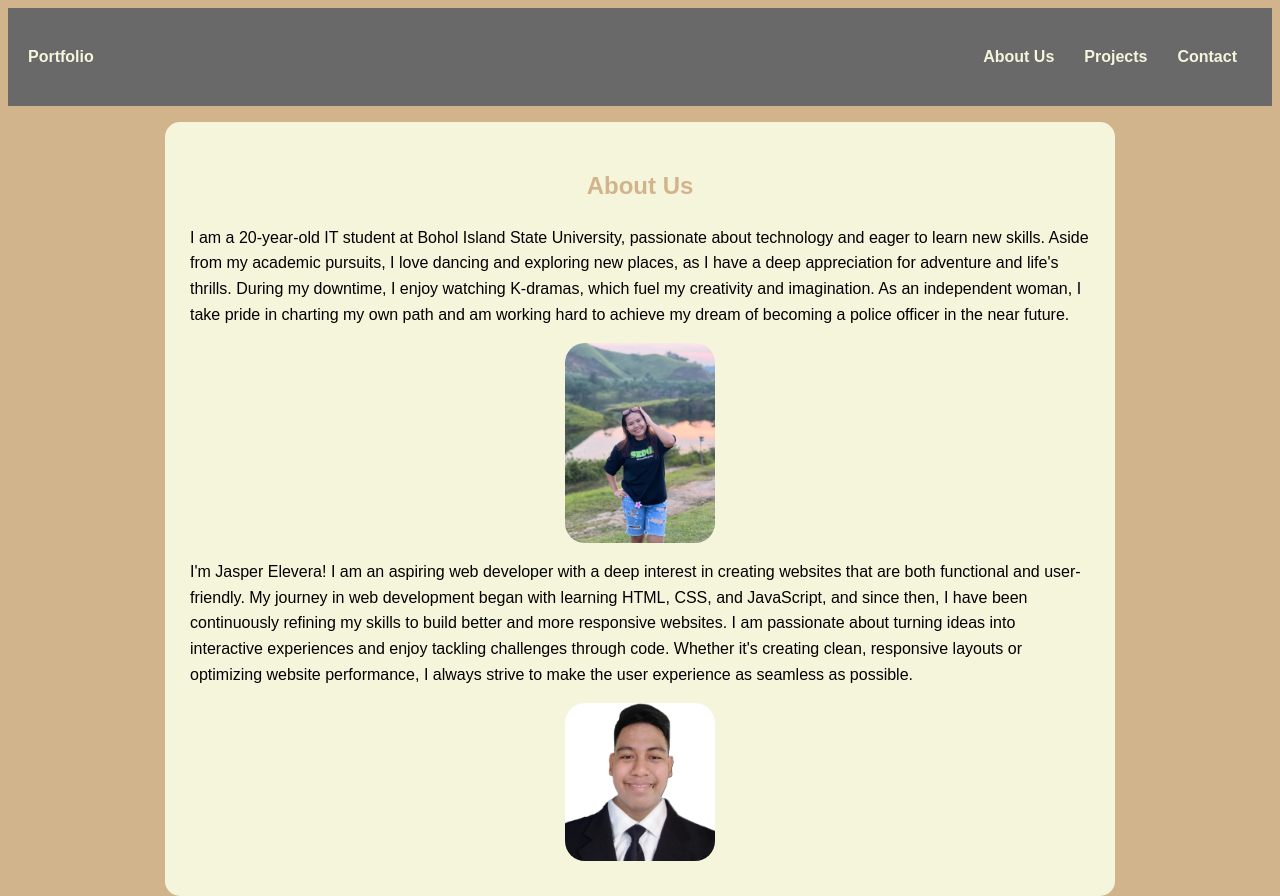
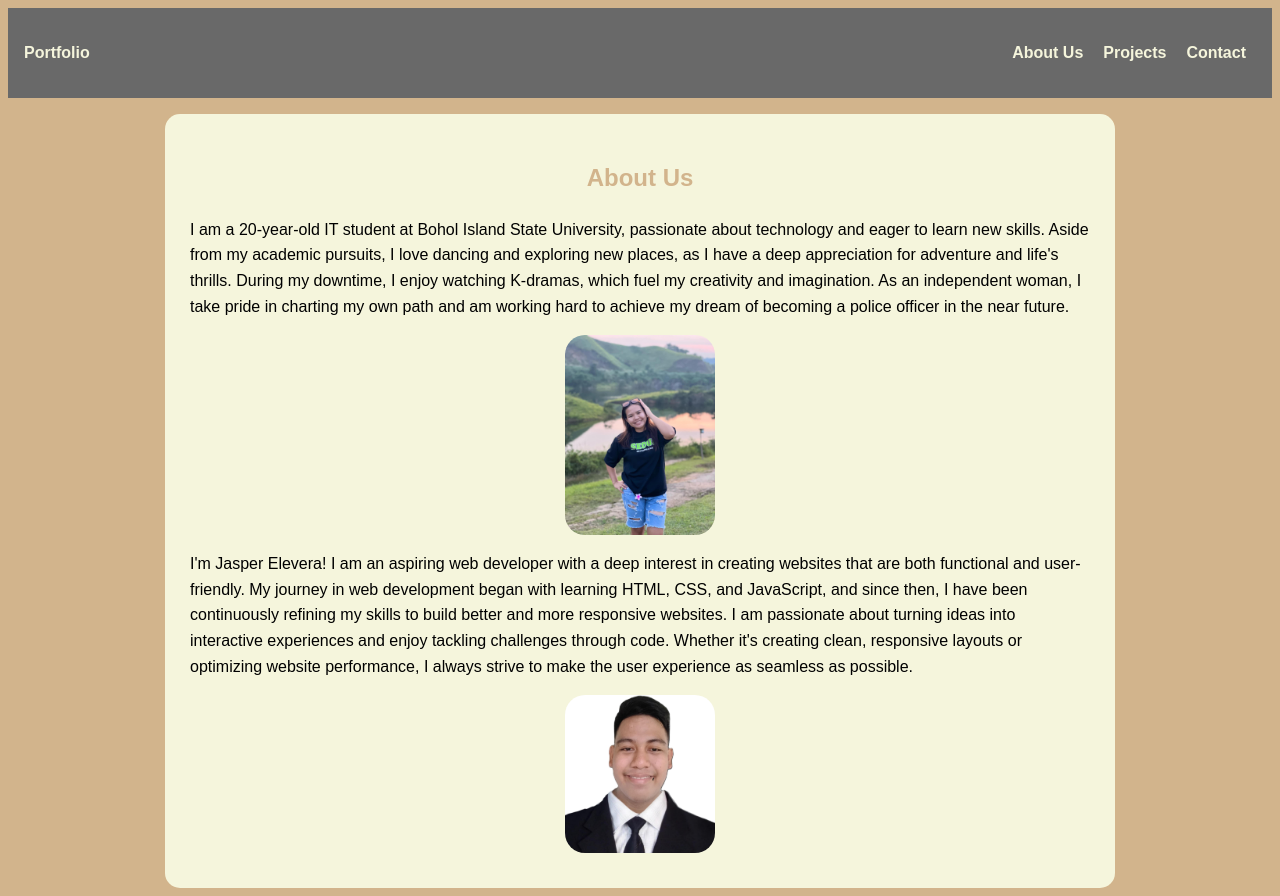
Before and after one commit to kathlynkaye/portfolio, a plain HTML site: page index.html in a window 1280 px wide. Shown: the top 896 px of the page. Drawn offline with Linux system fonts and the light colour scheme.

Commit message:
Update styles.css

```diff
--- a/styles.css
+++ b/styles.css
@@ -9,7 +9,7 @@ body {
 header {
     background: dimgray;
     color: beige;
-    padding: 20px;
+    padding: 16px;
     display: flex;
     justify-content: space-between;
     font-weight: bold;
@@ -21,7 +21,7 @@ header nav ul {
 }
 
 header nav ul li {
-    margin: 0 15px;
+    margin: 0 10px;
 }
 
 header nav ul li a {
```
